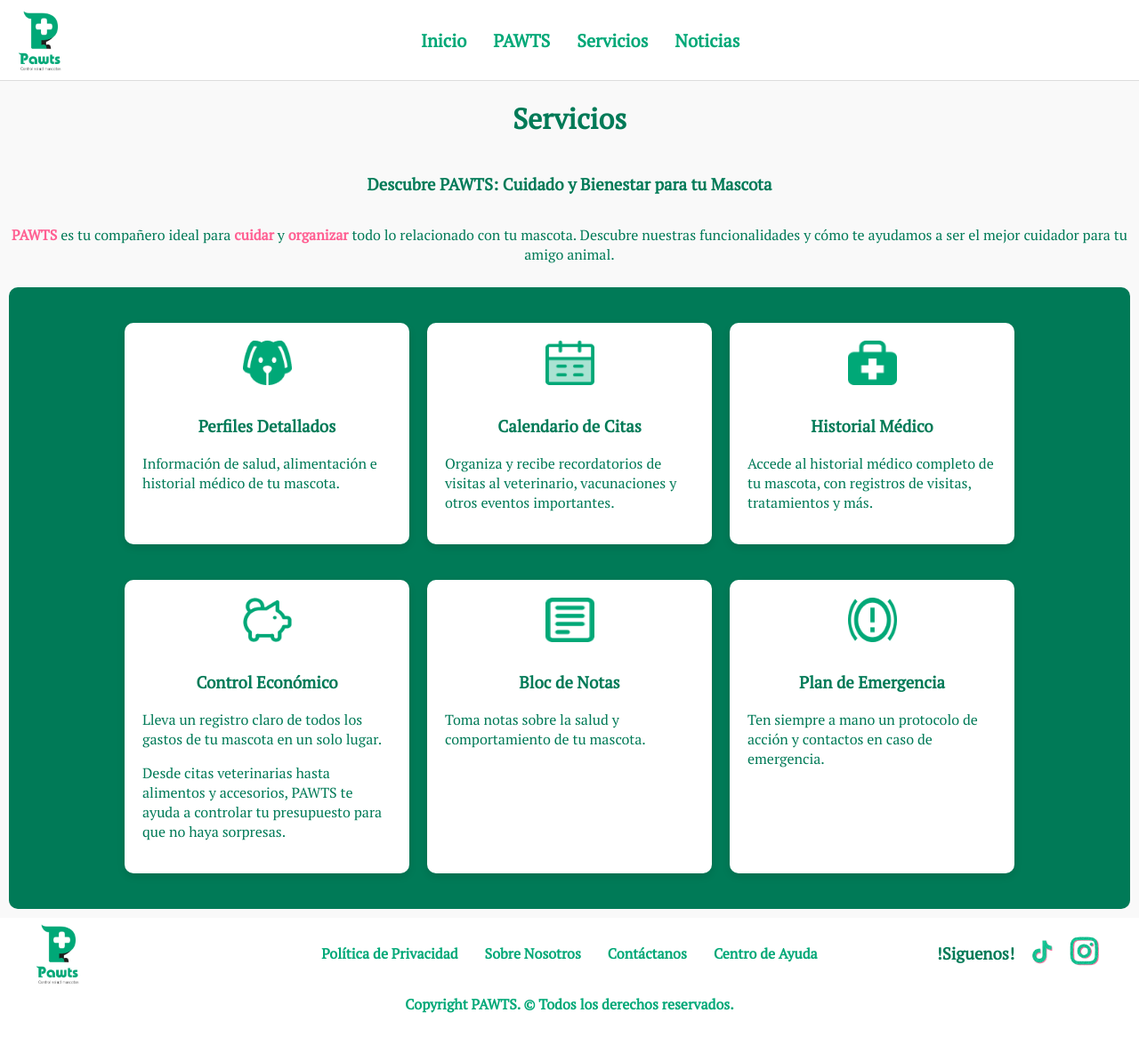
After one commit to joeldin03/RompeMalla, a PHP site: page /pages/servicios.php in a window 1280 px wide. The commit adds this page. Shown: the whole page at 89% size. Run offline with PHP 8.4, Linux system fonts and the light colour scheme.

Commit message:
new upload servicios + changes

```diff
--- a/css/footer.css
+++ b/css/footer.css
@@ -1,9 +1,8 @@
-/* General footer styles */
 footer {
     font-family: 'PT Serif', serif;
     background-color: #fff;
     color: black;
-    padding: 10px 0; /* Reduce el grosor del footer */
+    padding: 10px 0;
     position: relative;
     bottom: 0;
     text-align: center;
@@ -16,7 +15,7 @@ footer .container {
     max-width: 1200px;
     margin: 0 auto;
     padding: 0 20px;
-    height: 60px; /* Controla el grosor del footer */
+    height: 60px;
 }
 
 footer .socials {
@@ -27,7 +26,7 @@ footer .socials {
 }
 
 footer .socials a {
-    margin-left: 10px; /* Espacio entre los íconos */
+    margin-left: 10px;
 }
 
 footer .socials img {
@@ -59,7 +58,7 @@ footer .brand {
 }
 
 footer .brand img {
-    height: 70px; /* Tamaño del logo */
+    height: 70px;
 }
 
 footer .copyright {
--- /dev/null
+++ b/css/servicios.css
@@ -0,0 +1,63 @@
+body {
+    font-family: 'PT Serif', serif;
+    margin: 0;
+    padding: 0;
+    background-color: #f9f9f9;
+    text-align: center;
+    color: #007A57;
+}
+
+.services {
+    padding: 20px;
+    margin: 10px;
+    border-radius: 10px;
+    color: #007A57;
+    background: #007A57
+}
+
+.subtitle {
+    font-size: 1.5em;
+    font-weight: bold;
+}
+
+.description {
+    font-size: 1.1em;
+    max-width: 800px;
+    margin: 0 auto 20px;
+}
+
+.highlight {
+    color: #FF5F92;
+    font-weight: bold;
+}
+
+.services-container {
+    border-radius: 10px;
+    display: flex;
+    flex-wrap: wrap;
+    justify-content: center;
+    gap: 20px;
+    padding: 20px;
+}
+
+.service {
+    background: white;
+    padding: 20px;
+    border-radius: 10px;
+    box-shadow: 0 4px 8px rgba(0, 0, 0, 0.1);
+    width: 280px;
+}
+
+.service p {
+    text-align: left;
+}
+
+.service img {
+    width: 55px;
+    height: 50px;
+    margin-bottom: 10px;
+}
+
+h3 {
+    color: #007A57;
+}
--- a/index.php
+++ b/index.php
@@ -1,5 +1,5 @@
 <!DOCTYPE html>
-<html lang="en">
+<html lang="es">
 
 <head>
     <meta charset="UTF-8">
--- a/pages/contacto.php
+++ b/pages/contacto.php
@@ -1,5 +1,5 @@
 <!DOCTYPE html>
-<html lang="en">
+<html lang="es">
 
 <head>
     <meta charset="UTF-8">
--- a/pages/privacidad.php
+++ b/pages/privacidad.php
@@ -1,14 +1,14 @@
 <!DOCTYPE html>
-<html lang="en">
+<html lang="es">
 
 <head>
     <meta charset="UTF-8">
     <meta name="viewport" content="width=device-width, initial-scale=1.0">
+    <link rel="stylesheet" href="css/index.css">
     <link rel="stylesheet" href="/RompeMalla/css/privacidad.css">
-    <link rel="stylesheet" href="css/index.css">
     <link href="https://fonts.googleapis.com/css2?family=PT+Serif&display=swap" rel="stylesheet">
     <link rel="icon" href="../img/logo chiquito.png">
-    <title>Pawts</title>
+    <title>Pawts - Privacidad</title>
 </head>
 
 <body>
--- /dev/null
+++ b/pages/servicios.php
@@ -0,0 +1,60 @@
+<!DOCTYPE html>
+<html lang="es">
+
+<head>
+    <meta charset="UTF-8">
+    <meta name="viewport" content="width=device-width, initial-scale=1.0">
+    <link rel="stylesheet" href="css/index.css">
+    <link rel="stylesheet" href="/RompeMalla/css/servicios.css">
+    <link href="https://fonts.googleapis.com/css2?family=PT+Serif&display=swap" rel="stylesheet">
+    <link rel="icon" href="../img/logo chiquito.png">
+    <title>Pawts - Servicios</title>
+</head>
+<body>
+    <?php include '../resources/header.php'; ?>
+    <h1>Servicios</h1>
+        <h3>Descubre PAWTS: Cuidado y Bienestar para tu Mascota</h3>
+        <p>
+            <span class="highlight">PAWTS</span> es tu compañero ideal para <span class="highlight">cuidar</span> y <span class="highlight">organizar</span> todo lo relacionado con tu mascota.
+            Descubre nuestras funcionalidades y cómo te ayudamos a ser el mejor cuidador para tu amigo animal.
+        </p>
+    <section class="services">
+        <div class="services-container">
+            <div class="service">
+                <img src="../img/perfiles detallados.png" alt="Perfiles Detallados">
+                <h3>Perfiles Detallados</h3>
+                <p>Información de salud, alimentación e historial médico de tu mascota.</p>
+            </div>
+            <div class="service">
+                <img src="../img/calendario citas.png" alt="Calendario de Citas">
+                <h3>Calendario de Citas</h3>
+                <p>Organiza y recibe recordatorios de visitas al veterinario, vacunaciones y otros eventos importantes.</p>
+            </div>
+            <div class="service">
+                <img src="../img/historial medico.png" alt="Historial Médico">
+                <h3>Historial Médico</h3>
+                <p>Accede al historial médico completo de tu mascota, con registros de visitas, tratamientos y más.</p>
+            </div>
+        </div>
+        <divc class="services-container" >
+        <div class="service">
+                <img src="../img/control economico.png" alt="Control Económico">
+                <h3>Control Económico</h3>
+                <p>Lleva un registro claro de todos los gastos de tu mascota en un solo lugar.</p>
+                <p>Desde citas veterinarias hasta alimentos y accesorios, PAWTS te ayuda a controlar tu presupuesto para que no haya sorpresas.</p>
+            </div>
+            <div class="service">
+                <img src="../img/bloc notas.png" alt="Bloc de Notas">
+                <h3>Bloc de Notas</h3>
+                <p>Toma notas sobre la salud y comportamiento de tu mascota.</p>
+            </div>
+            <div class="service">
+                <img src="../img/plan emergencia.png" alt="Plan de Emergencia">
+                <h3>Plan de Emergencia</h3>
+                <p>Ten siempre a mano un protocolo de acción y contactos en caso de emergencia.</p>
+            </div>
+        </divc>
+    </section>
+    <?php include '../resources/footer.php'; ?>
+</body>
+</html>
```
Also changed, not shown: css/contacto.css (+0 -7 lines), img/bloc notas.png (added), img/calendario citas.png (added), img/control economico.png (added), img/cuadro verde.png (added), img/historial medico.png (added), img/perfiles detallados.png (added), img/plan emergencia.png (added).
